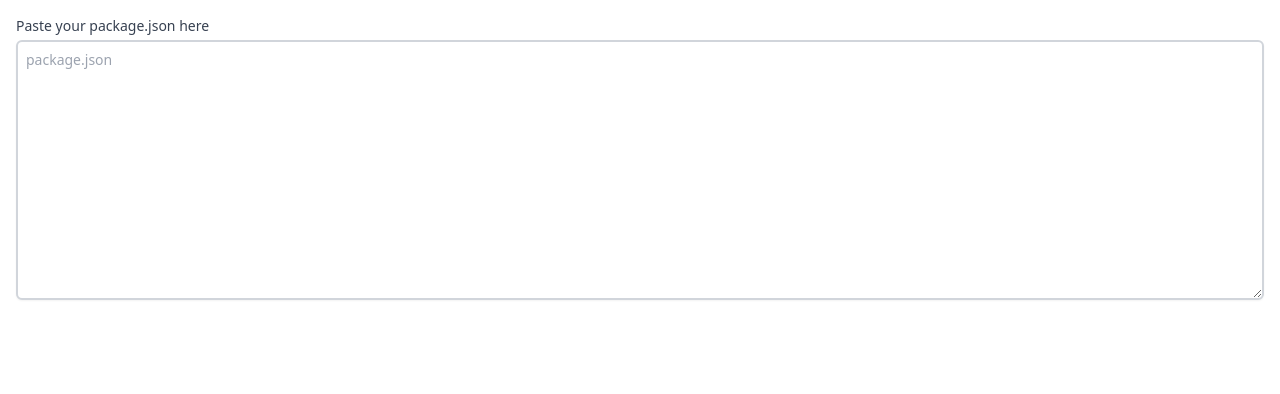
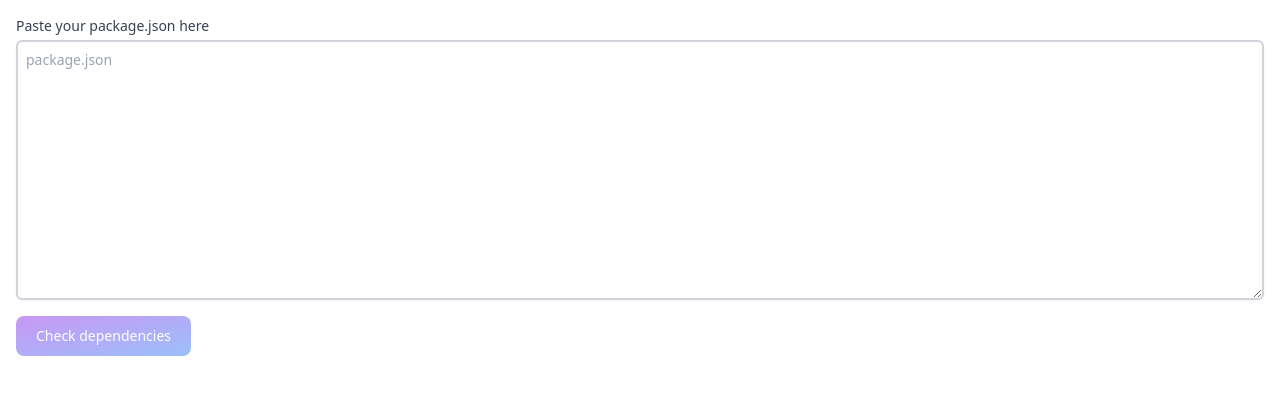
Before and after one commit to devarend/package-analyzer, a Next.js app: page / in a window 1280 px wide. Shown: the top 394 px of the page. Built offline with nearby package versions, Linux system fonts and the light colour scheme.

Commit message:
button to check dependencies, filter all the dependencies avoid checking specific ones

```diff
--- a/src/pages/index.tsx
+++ b/src/pages/index.tsx
@@ -5,8 +5,17 @@ import {
 } from "@heroicons/react/24/outline";
 import { ChangeEvent, useState } from "react";
 
+const avoidCheckingDependencies = ["react", "react-dom", "next"];
+
 const Home = () => {
+  const [validationStatus, setValidationStatus] = useState<
+    "valid" | "invalid" | null
+  >(null);
+
+  const [packageJSON, setPackageJSON] = useState<string>("");
+
   const onChange = (event: ChangeEvent<HTMLTextAreaElement>) => {
+    setPackageJSON(event.target.value);
     try {
       const parsedPackageJSON = JSON.parse(event.target.value);
       if (!("dependencies" in parsedPackageJSON)) {
@@ -19,9 +28,15 @@ const Home = () => {
     }
   };
 
-  const [validationStatus, setValidationStatus] = useState<
-    "valid" | "invalid" | null
-  >(null);
+  const onClick = () => {
+    const { dependencies } = JSON.parse(packageJSON);
+    const dependenciesToCheck = Object.entries(dependencies).filter(
+      ([key]) => !avoidCheckingDependencies.includes(key)
+    );
+    dependenciesToCheck.map(([key, value]) => {
+      console.log(key, value);
+    });
+  };
 
   const valid = validationStatus === "valid";
   const invalid = validationStatus === "invalid";
@@ -45,6 +60,7 @@ const Home = () => {
             </label>
             <div className="mt-1">
               <textarea
+                value={packageJSON}
                 onChange={onChange}
                 id="json"
                 name="json"
@@ -67,6 +83,14 @@ const Home = () => {
                 </>
               )}
             </div>
+            <button
+              type="button"
+              disabled={!valid}
+              onClick={onClick}
+              className="text-white mt-2 bg-gradient-to-br from-purple-600 to-blue-500 hover:bg-gradient-to-bl focus:ring-4 focus:outline-none focus:ring-blue-300 dark:focus:ring-blue-800 disabled:opacity-50 font-medium rounded-lg text-sm px-5 py-2.5 text-center mr-2 mb-2"
+            >
+              Check dependencies
+            </button>
           </div>
         </div>
       </main>
```
